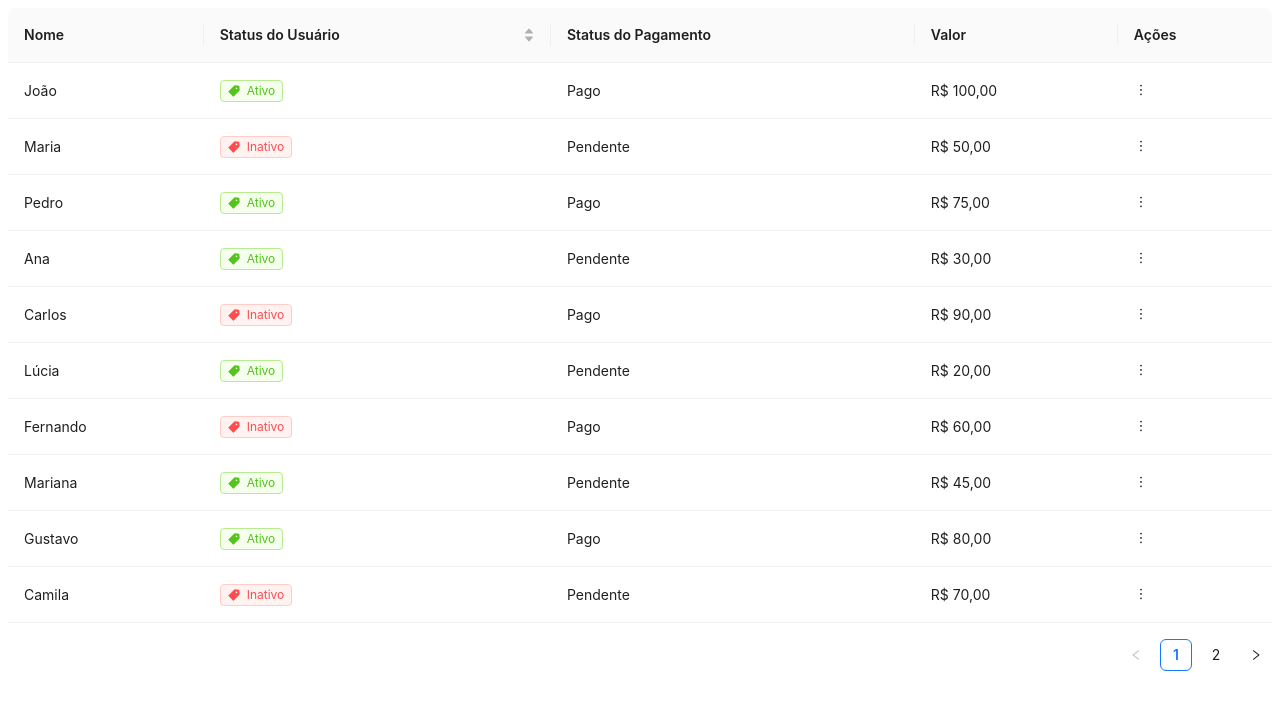
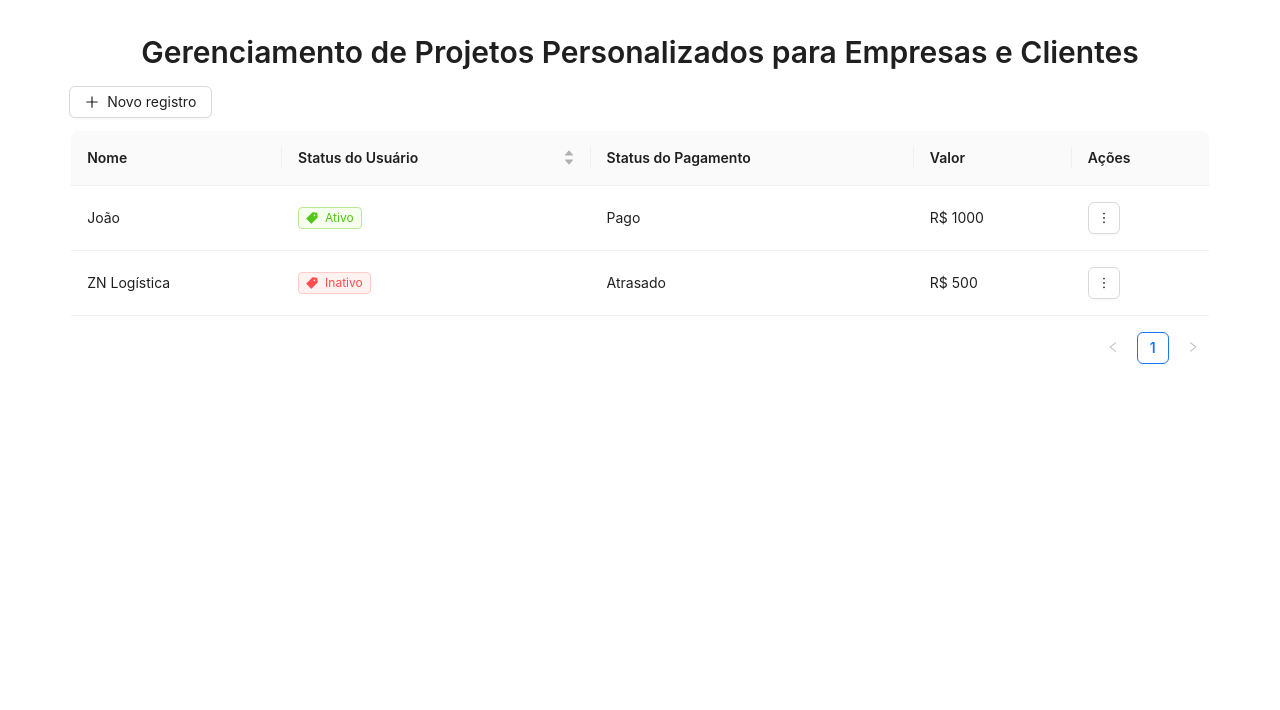
Before and after one commit to matefs/tabela-com-paginacao, a React (Vite) app: page / in a window 1280 px wide. Shown: the top 710 px of the page. Built offline with nearby package versions, Linux system fonts and the light colour scheme.

Commit message:
feat (várias): formulario novo registro, deletar registro da tabela.
adicionado título "Gerenciamento de Projetos Personalizados para Empresas e Clientes", botão e formuário de "Novo registro" e ação deletar

```diff
--- a/src/App.jsx
+++ b/src/App.jsx
@@ -1,148 +1,134 @@
-import React from 'react';
-import { Table, Tag } from 'antd';
-import { MoreOutlined, TagFilled } from '@ant-design/icons';
+// Importando os componentes necessários
+import React, { useState } from "react";
+import { Table, Tag, Button, Input, Select, Typography, Row, Col, InputNumber, Popconfirm} from "antd";
+import { MoreOutlined, TagFilled, PlusOutlined} from "@ant-design/icons";
 
-const data = [
+
+const { Title } = Typography;
+
+
+
+
+// Criando um componente para representar o formulário de criação de itensDoProjeto
+const CardForm = ({ onCreate }) => {
+  // Definindo os estados para armazenar os valores dos campos
+  const [name, setName] = useState("");
+  const [userStatus, setUserStatus] = useState(null);
+  const [paymentStatus, setPaymentStatus] = useState(null);
+  const [value, setValue] = useState("");
+  const [showForm, setShowForm] = useState(false);
+
+
+    const handleNewRegistroClick = () => {
+     showForm == false ? setShowForm(true) : setShowForm(false)
+  };
+
+
+  // Definindo uma função para lidar com a submissão do formulário
+  const handleSubmit = (e) => {
+    e.preventDefault(); // Evitando o recarregamento da página
+    onCreate({ name, userStatus, paymentStatus, value }); // Chamando a função passada como prop
+    setName(""); // Limpando os campos
+    setUserStatus(null);
+    setPaymentStatus(null);
+    setValue("");
+    setShowForm(false)
+  };
+
+  return (
+      <>
+
+      <Button icon={<PlusOutlined />}
+        onClick={handleNewRegistroClick}
+        style={{ marginLeft: '-79%'}}>
+        Novo registro
+      </Button>
+
+      {showForm && (
+        <form onSubmit={handleSubmit} style={{ width: '55%', marginTop:'1%' }}>
+          <Input
+            placeholder="Nome do cliente"
+            value={name}
+            onChange={(e) => setName(e.target.value)}
+            required
+            style={{marginBottom:'1%'}}
+          />
+          <Select
+            placeholder="Status do Usuário"
+            value={userStatus}
+            style={{ width: '50%' }}
+            onChange={(value) => setUserStatus(value)}
+            required
+          >
+            <Select.Option value="Ativo">Ativo</Select.Option>
+            <Select.Option value="Inativo">Inativo</Select.Option>
+          </Select>
+
+          <Select
+            placeholder="Status do Pagamento"
+            value={paymentStatus}
+            onChange={(value) => setPaymentStatus(value)}
+            style={{ width: '50%' }}
+            required
+          >
+            <Select.Option value="Pago">Pago</Select.Option>
+            <Select.Option value="Atrasado">Atrasado</Select.Option>
+            <Select.Option value="Pendente">Pendente</Select.Option>
+          </Select>
+
+          <InputNumber
+            placeholder="Valor"
+            value={value}
+            onChange={(numericValue) => setValue(numericValue)}
+            required
+            style={{marginTop:'1%'}}
+          />
+
+          <Row justify="center" style={{ marginTop: '1%' }}>
+            <Col>
+              <Button type="primary" htmlType="submit">
+               Salvar
+              </Button>
+            </Col>
+          </Row>
+        </form>
+      )}
+    </>
+    );
+};
+
+ const Home = () => {
+  const [itensDoProjeto, setItensDoProjeto] = useState([
     {
-    key: '1',
-    name: 'João',
-    userStatus: 'Ativo',
-    paymentStatus: 'Pago',
-    value: 'R$ 100,00',
+      name: "João",
+      userStatus: "Ativo",
+      paymentStatus: "Pago",
+      value: "1000",
     },
     {
-    key: '2',
-    name: 'Maria',
-    userStatus: 'Inativo',
-    paymentStatus: 'Pendente',
-    value: 'R$ 50,00',
+      name: "ZN Logística",
+      userStatus: "Inativo",
+      paymentStatus: "Atrasado",
+      value: "500",
     },
-  {
-    key: '3',
-    name: 'Pedro',
-    userStatus: 'Ativo',
-    paymentStatus: 'Pago',
-    value: 'R$ 75,00',
-  },
-  {
-    key: '4',
-    name: 'Ana',
-    userStatus: 'Ativo',
-    paymentStatus: 'Pendente',
-    value: 'R$ 30,00',
-  },
-  {
-    key: '5',
-    name: 'Carlos',
-    userStatus: 'Inativo',
-    paymentStatus: 'Pago',
-    value: 'R$ 90,00',
-  },
-  {
-    key: '6',
-    name: 'Lúcia',
-    userStatus: 'Ativo',
-    paymentStatus: 'Pendente',
-    value: 'R$ 20,00',
-  },
-  {
-    key: '7',
-    name: 'Fernando',
-    userStatus: 'Inativo',
-    paymentStatus: 'Pago',
-    value: 'R$ 60,00',
-  },
-  {
-    key: '8',
-    name: 'Mariana',
-    userStatus: 'Ativo',
-    paymentStatus: 'Pendente',
-    value: 'R$ 45,00',
-  },
-  {
-    key: '9',
-    name: 'Gustavo',
-    userStatus: 'Ativo',
-    paymentStatus: 'Pago',
-    value: 'R$ 80,00',
-  },
-  {
-    key: '10',
-    name: 'Camila',
-    userStatus: 'Inativo',
-    paymentStatus: 'Pendente',
-    value: 'R$ 70,00',
-  },
-  {
-    key: '11',
-    name: 'Rafaela',
-    userStatus: 'Ativo',
-    paymentStatus: 'Pago',
-    value: 'R$ 55,00',
-  },
-  {
-    key: '12',
-    name: 'Lucas',
-    userStatus: 'Ativo',
-    paymentStatus: 'Pendente',
-    value: 'R$ 25,00',
-  },
-  {
-    key: '13',
-    name: 'Fábio',
-    userStatus: 'Inativo',
-    paymentStatus: 'Pago',
-    value: 'R$ 95,00',
-  },
-  {
-    key: '14',
-    name: 'Isabela',
-    userStatus: 'Ativo',
-    paymentStatus: 'Pendente',
-    value: 'R$ 40,00',
-  },
-  {
-    key: '15',
-    name: 'Paulo',
-    userStatus: 'Ativo',
-    paymentStatus: 'Pago',
-    value: 'R$ 85,00',
-  },
-  {
-    key: '16',
-    name: 'Larissa',
-    userStatus: 'Inativo',
-    paymentStatus: 'Pendente',
-    value: 'R$ 65,00',
-  },
-  {
-    key: '17',
-    name: 'Ricardo',
-    userStatus: 'Ativo',
-    paymentStatus: 'Pago',
-    value: 'R$ 50,00',
-  },
-  {
-    key: '18',
-    name: 'Sofia',
-    userStatus: 'Ativo',
-    paymentStatus: 'Pendente',
-    value: 'R$ 35,00',
-  },
-];
+  ]);
+
+  const handleDeleteCard = (index) => {
+    setItensDoProjeto(itensDoProjeto.filter((item, i) => i !== index));
+  };
 
   const columns = [
     {
-    title: 'Nome',
-    dataIndex: 'name',
-    key: 'name',
+      title: "Nome",
+      dataIndex: "name",
+      key: "name",
     },
     {
-    title: 'Status do Usuário',
-    dataIndex: 'userStatus',
-    key: 'userStatus',
+      title: "Status do Usuário",
+      dataIndex: "userStatus",
+      key: "userStatus",
       render: (palavra) => {
-      return palavra == 'Ativo' ? (
+        return palavra === "Ativo" ? (
           <Tag color="success" icon={<TagFilled />}>
             {palavra}
           </Tag>
@@ -155,24 +141,43 @@ const columns = [
       sorter: (a, b) => a.userStatus.localeCompare(b.userStatus),
     },
     {
-    title: 'Status do Pagamento',
-    dataIndex: 'paymentStatus',
-    key: 'paymentStatus',
+      title: "Status do Pagamento",
+      dataIndex: "paymentStatus",
+      key: "paymentStatus",
     },
     {
-    title: 'Valor',
-    dataIndex: 'value',
-    key: 'value',
+      title: "Valor",
+      dataIndex: "value",
+      key: "value",
+      render: (valor) => `R$ ${valor}`,
     },
     {
-    title: 'Ações',
-    key: 'actions',
-    render: () => <MoreOutlined />,
+      title: "Ações",
+      key: "actions",
+      render: (text, record, index) => (
+        <Popconfirm
+          title="Deseja realmente deletar este item?"
+          onConfirm={() => handleDeleteCard(index)}
+          okText="Sim"
+          cancelText="Não"
+        >
+          <Button icon={<MoreOutlined />} />
+        </Popconfirm>
+      ),
     },
   ];
 
-const UserPaymentTable = () => {
-  return <Table dataSource={data} columns={columns} />;
+  const handleCreateCard = (item) => {
+    setItensDoProjeto([...itensDoProjeto, item]);
   };
 
-export default UserPaymentTable;
+  return (
+    <div style={{ display: "flex", flexDirection: "column", alignItems: "center" }}>
+      <Title level={2}> Gerenciamento de Projetos Personalizados para Empresas e Clientes </Title>
+      <CardForm onCreate={handleCreateCard} />
+      <Table dataSource={itensDoProjeto} columns={columns} style={{ width:'90%',marginTop: "1%" }} />
+    </div>
+  );
+};
+
+export default Home;
```
Also changed, not shown: 1 other file (tests, documents, lock files or other folders). Lines whose indentation alone changed are shown as unchanged.
